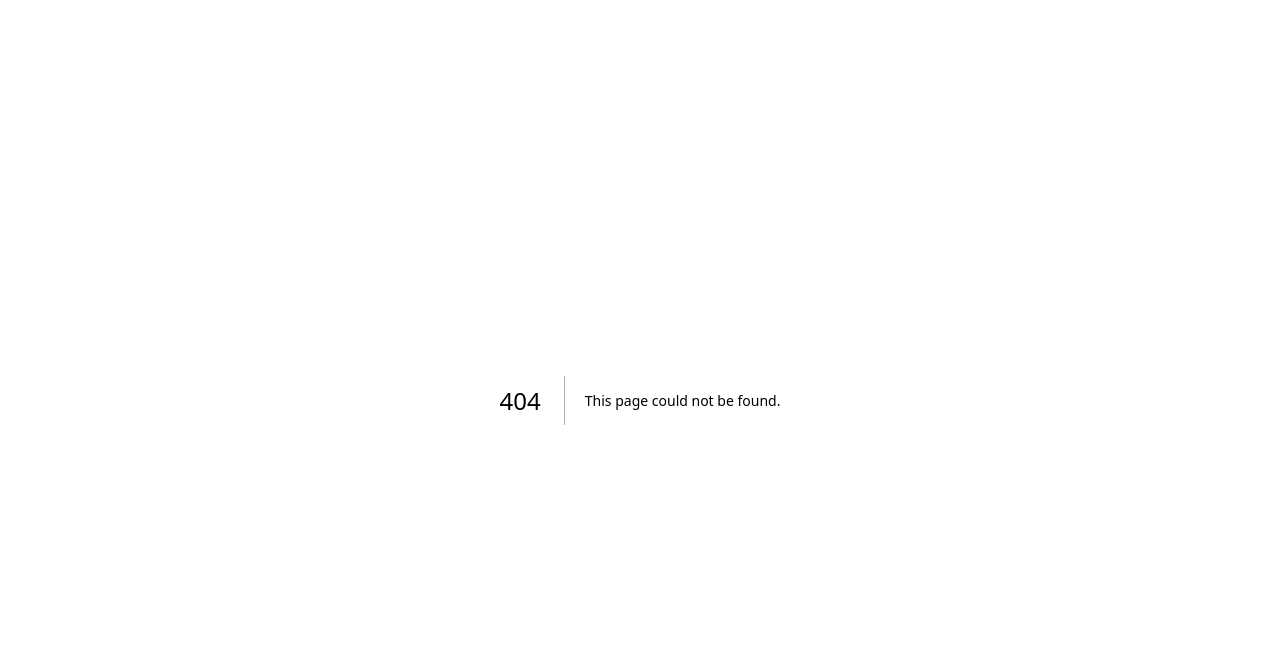
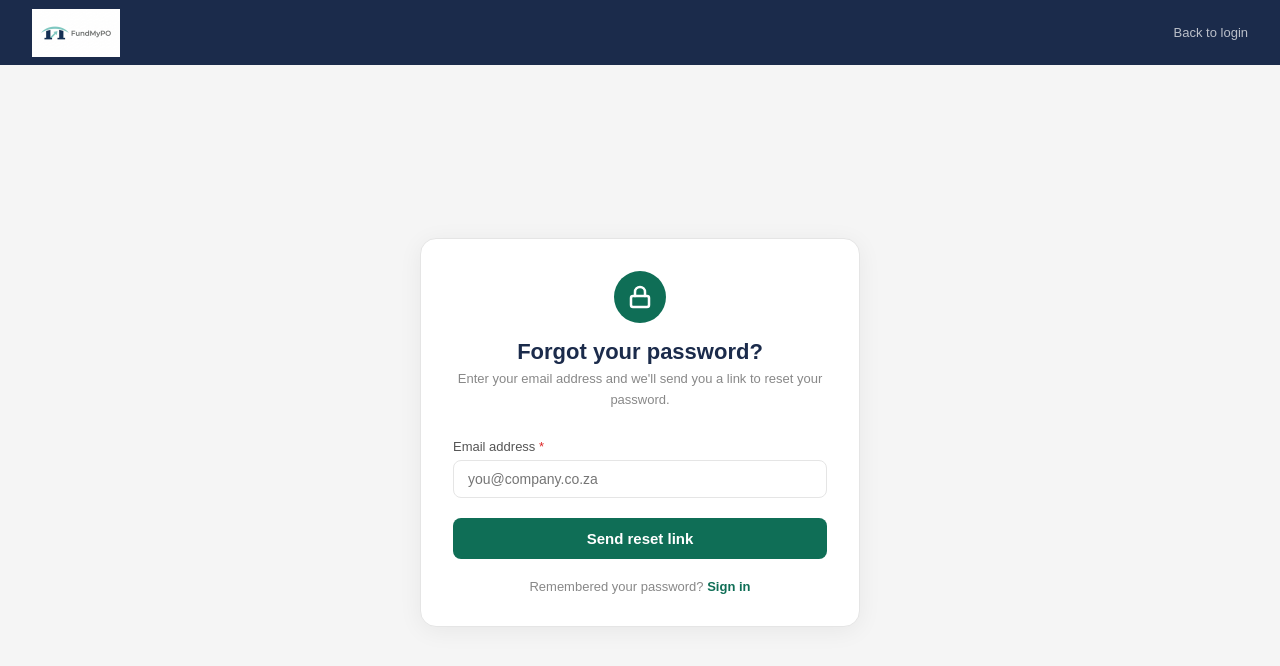
Before and after one commit to Thwalavs/FundmyPO, a Next.js app: page /forgot-password in a window 1280 px wide. Before the commit this address had no page. Shown: the top 666 px of the page. Built offline with nearby package versions, Linux system fonts and the light colour scheme.

Commit message:
Add dedicated forgot password page

```diff
--- /dev/null
+++ b/app/forgot-password/page.tsx
@@ -0,0 +1,134 @@
+'use client'
+import { useState } from 'react'
+import Link from 'next/link'
+import Image from 'next/image'
+
+export default function ForgotPasswordPage() {
+  const [email, setEmail] = useState('')
+  const [loading, setLoading] = useState(false)
+  const [sent, setSent] = useState(false)
+  const [error, setError] = useState('')
+
+  async function handleSubmit() {
+    if (!email) { setError('Please enter your email address.'); return }
+    if (!email.includes('@')) { setError('Please enter a valid email address.'); return }
+    setLoading(true)
+    setError('')
+    try {
+      const res = await fetch('/api/reset-password-email', {
+        method: 'POST',
+        headers: { 'Content-Type': 'application/json' },
+        body: JSON.stringify({ email })
+      })
+      const data = await res.json()
+      setLoading(false)
+      if (!res.ok) { setError(data.error || 'Failed to send email. Please try again.'); return }
+      setSent(true)
+    } catch (e: unknown) {
+      const msg = e instanceof Error ? e.message : 'Unknown error'
+      setError('Error: ' + msg)
+      setLoading(false)
+    }
+  }
+
+  const inputStyle = {
+    width: '100%', padding: '10px 14px', border: '1px solid #e5e5e5',
+    borderRadius: '8px', fontSize: '14px', outline: 'none', background: '#fff'
+  }
+
+  return (
+    <main style={{ fontFamily: 'sans-serif', minHeight: '100vh', background: '#f5f5f5' }}>
+
+      {/* NAV */}
+      <nav style={{ background: '#1B2B4B', padding: '0 2rem', display: 'flex', justifyContent: 'space-between', alignItems: 'center', height: '65px' }}>
+        <Link href="/" style={{ display: 'flex', alignItems: 'center', textDecoration: 'none' }}>
+          <Image src="/logo.png" alt="FundMyPO" width={140} height={48} style={{ height: '48px', width: 'auto' }} />
+        </Link>
+        <Link href="/register" style={{ fontSize: '13px', color: 'rgba(255,255,255,0.7)', textDecoration: 'none' }}>
+          Back to login
+        </Link>
+      </nav>
+
+      <div style={{ display: 'flex', alignItems: 'center', justifyContent: 'center', padding: '2rem', minHeight: 'calc(100vh - 65px)' }}>
+        <div style={{ background: '#fff', border: '1px solid #e5e5e5', borderRadius: '16px', padding: '2rem', width: '100%', maxWidth: '440px', boxShadow: '0 4px 24px rgba(0,0,0,0.06)' }}>
+
+          {/* Icon */}
+          <div style={{ textAlign: 'center', marginBottom: '1.75rem' }}>
+            <div style={{ width: '52px', height: '52px', background: '#0F6E56', borderRadius: '50%', display: 'flex', alignItems: 'center', justifyContent: 'center', margin: '0 auto 1rem' }}>
+              <svg viewBox="0 0 24 24" width="24" height="24" fill="none" stroke="white" strokeWidth="2.5" strokeLinecap="round" strokeLinejoin="round">
+                <rect x="3" y="11" width="18" height="11" rx="2" ry="2"/>
+                <path d="M7 11V7a5 5 0 0 1 10 0v4"/>
+              </svg>
+            </div>
+            <h1 style={{ fontSize: '22px', fontWeight: '700', color: '#1B2B4B', marginBottom: '.25rem' }}>Forgot your password?</h1>
+            <p style={{ fontSize: '13px', color: '#888', lineHeight: '1.6' }}>
+              Enter your email address and we'll send you a link to reset your password.
+            </p>
+          </div>
+
+          {/* Success state */}
+          {sent ? (
+            <div style={{ background: '#E1F5EE', border: '1px solid #5DCAA5', borderRadius: '12px', padding: '1.5rem', textAlign: 'center' }}>
+              <div style={{ width: '48px', height: '48px', background: '#0F6E56', borderRadius: '50%', display: 'flex', alignItems: 'center', justifyContent: 'center', margin: '0 auto 1rem' }}>
+                <span style={{ color: '#fff', fontSize: '22px' }}>✓</span>
+              </div>
+              <p style={{ color: '#085041', fontSize: '15px', fontWeight: '600', marginBottom: '.5rem' }}>Email sent!</p>
+              <p style={{ color: '#0F6E56', fontSize: '13px', lineHeight: '1.6', marginBottom: '1.5rem' }}>
+                We've sent a password reset link to <strong>{email}</strong>. Check your inbox and click the link to reset your password.
+              </p>
+              <p style={{ color: '#888', fontSize: '12px', marginBottom: '1.5rem' }}>
+                Didn't receive it? Check your spam folder or try again.
+              </p>
+              <button onClick={() => setSent(false)}
+                style={{ padding: '10px 24px', background: '#0F6E56', color: '#fff', border: 'none', borderRadius: '8px', fontSize: '14px', fontWeight: '600', cursor: 'pointer' }}>
+                Try again
+              </button>
+            </div>
+          ) : (
+            <div>
+              {error && (
+                <div style={{ background: '#FEE2E2', border: '1px solid #FCA5A5', borderRadius: '8px', padding: '10px 14px', marginBottom: '1rem', fontSize: '13px', color: '#DC2626' }}>
+                  {error}
+                </div>
+              )}
+
+              <div style={{ marginBottom: '1.25rem' }}>
+                <label style={{ display: 'block', fontSize: '13px', color: '#555', marginBottom: '6px', fontWeight: '500' }}>
+                  Email address <span style={{ color: '#DC2626' }}>*</span>
+                </label>
+                <input
+                  type="email"
+                  placeholder="you@company.co.za"
+                  value={email}
+                  onChange={e => setEmail(e.target.value)}
+                  onKeyDown={e => e.key === 'Enter' && handleSubmit()}
+                  style={{ ...inputStyle, borderColor: email ? '#0F6E56' : '#e5e5e5' }}
+                />
+              </div>
+
+              <button
+                onClick={handleSubmit}
+                disabled={loading}
+                style={{
+                  width: '100%', padding: '12px',
+                  background: loading ? '#9CA3AF' : '#0F6E56',
+                  color: '#fff', border: 'none', borderRadius: '8px',
+                  fontSize: '15px', fontWeight: '600', cursor: loading ? 'not-allowed' : 'pointer'
+                }}>
+                {loading ? 'Sending...' : 'Send reset link'}
+              </button>
+
+              <p style={{ textAlign: 'center', fontSize: '13px', color: '#888', marginTop: '1.25rem' }}>
+                Remembered your password?{' '}
+                <Link href="/register" style={{ color: '#0F6E56', fontWeight: '600', textDecoration: 'none' }}>
+                  Sign in
+                </Link>
+              </p>
+            </div>
+          )}
+
+        </div>
+      </div>
+    </main>
+  )
+}
```
Also changed, not shown: app/register/page.tsx (+1 -18 lines).
